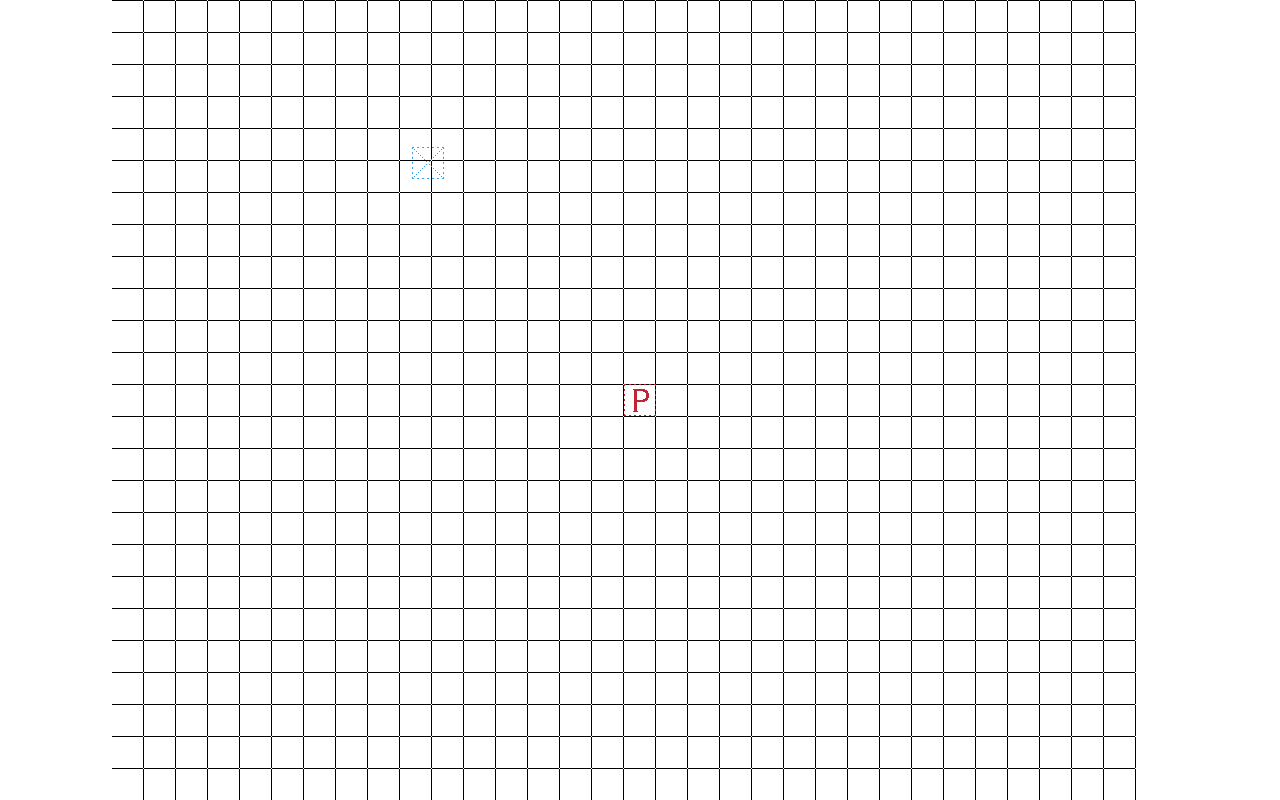
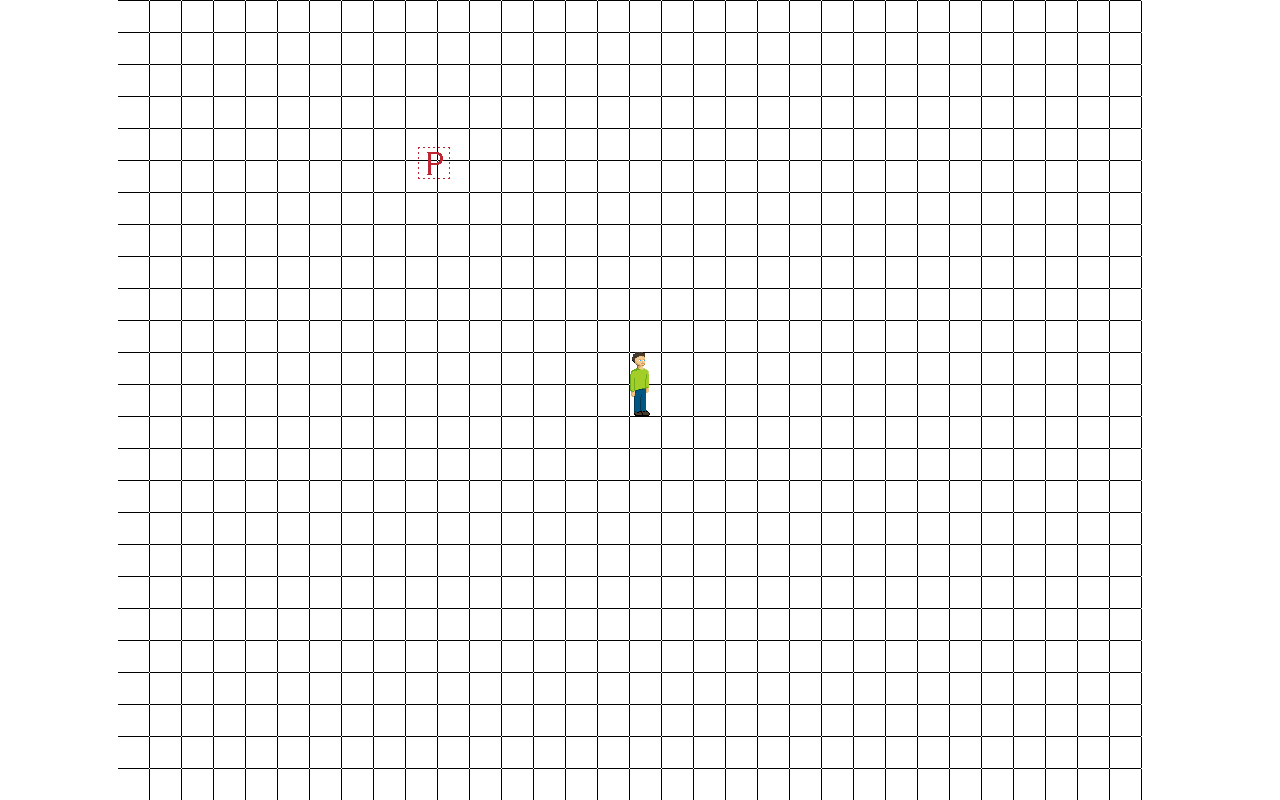
Before and after one commit to sethtoles/altar, a plain HTML site: page index.html in a window 1280 px wide. Drawn offline with Linux system fonts and the light colour scheme.

Commit message:
add mult-tile rendering

```diff
--- a/character.js
+++ b/character.js
@@ -1,26 +1,28 @@
 ((global) => {
     global.characterFactory = characterFactory;
 
-    function characterFactory(options) {
-        const gameObject = gameObjectFactory({
-            canCollide: true,
-        });
-
-        const character = {
-            // Base
-            ...gameObject,
-            // Property Defaults
+    const CHARACTER_DEFAULTS = {
         canMove: true,
         canTarget: true,
+        canCollide: true,
         baseSpeed: 1,
         sprintSpeed: 3,
         isSprinting: false,
+        tileSet: [
+            {
                 tile: TILES.character,
-            // Methods
+            },
+        ],
         getSpeed,
-            // Overrides
+    };
+
+    function characterFactory(options) {
+        const characterProps = {
+            ...CHARACTER_DEFAULTS,
             ...options,
         };
+
+        const character = gameObjectFactory(characterProps);
 
         if (character.canMove) {
             character.moveToward = moveToward;
--- a/eventHandlers.js
+++ b/eventHandlers.js
@@ -67,7 +67,11 @@ function addListeners() {
         player.addTarget({
             x: x - (player.width / 2),
             y: y - (player.height / 2),
-            tile: TILES.character,
+            tileSet: [
+                {
+                    tile: TILES.target,
+                },
+            ],
         });
     }
 }
--- a/gameObject.js
+++ b/gameObject.js
@@ -10,12 +10,15 @@
             canCollide: false,
             move,
             intersects,
-            render,
             ...options,
         };
 
         if (gameObject.canCollide) {
             gameObject.containers = [];
+        }
+
+        if (gameObject.tileSet) {
+            global.makeRenderable(gameObject);
         }
 
         return gameObject;
@@ -74,24 +77,4 @@
 
         return (verticalOverlap && horizontalOverlap);
     }
-
-    function render(camera) {
-        if (
-            !this.tile
-            || this.x > camera.x + camera.width
-            || this.y > camera.y + camera.height
-            || this.x + this.width < camera.x
-            || this.y + this.height < camera.y
-        ) {
-            return;
-        }
-
-        ctx.drawImage(
-            this.tile.image,
-            (Math.round(this.x) - camera.x) * camera.zoom,
-            (Math.round(this.y) - camera.y) * camera.zoom,
-            this.width * camera.zoom,
-            this.height * camera.zoom
-        );
-    }
 })(window);
--- a/index.html
+++ b/index.html
@@ -10,6 +10,7 @@
     <script type="text/javascript" src="./tiles.js"></script>
     <script type="text/javascript" src="./spacialHash.js"></script>
     <script type="text/javascript" src="./eventHandlers.js"></script>
+    <script type="text/javascript" src="./renderable.js"></script>
     <script type="text/javascript" src="./gameObject.js"></script>
     <script type="text/javascript" src="./targeting.js"></script>
     <script type="text/javascript" src="./map.js"></script>
@@ -65,7 +66,11 @@
                 x: 300,
                 y: 275,
                 // height: 2,
-                tile: TILES.character,
+                tileSet: [
+                    {
+                        tile: TILES.character,
+                    },
+                ],
                 canCollide: true,
             });
             colliders.addChild(testingObj);
@@ -105,7 +110,9 @@
                         object.processFrame();
                     }
 
-                    object.render(scene.camera);
+                    if (object.render) {
+                        object.render(scene.camera);
+                    }
                 });
             });
 
--- a/map.js
+++ b/map.js
@@ -7,7 +7,11 @@ function mapFactory(tileMap) {
             const { width, height } = tile;
 
             const tileObject = gameObjectFactory({
-                tile,
+                tileSet: [
+                    {
+                        tile,
+                    },
+                ],
                 x: columnIndex * width,
                 y: rowIndex * height,
             });
--- a/player.js
+++ b/player.js
@@ -1,23 +1,30 @@
 ((global) => {
     global.playerFactory = playerFactory;
 
+    const PLAYER_DEFAULTS = {
+        x: 512,
+        y: 512,
+        width: 20,
+        tileSet: [
+            {
+                tile: TILES.playerTop,
+                y: -32,
+            },
+            {
+                tile: TILES.playerBottom,
+            },
+        ],
+        processFrame,
+        checkForMovement,
+    };
+
     function playerFactory(options) {
-        const character = characterFactory();
-        const player = {
-            // Base
-            ...character,
-            // Property Defaults
-            x: 512,
-            y: 512,
-            tile: TILES.player,
-            // Methods
-            processFrame,
-            checkForMovement,
-            // Overrides
+        const playerProps = {
+            ...PLAYER_DEFAULTS,
             ...options,
-        }
+        };
 
-        return player;
+        return characterFactory(playerProps);
     }
 
     function processFrame() {
--- /dev/null
+++ b/renderable.js
@@ -0,0 +1,30 @@
+((global) => {
+    global.makeRenderable = makeRenderable;
+
+    function makeRenderable(gameObject) {
+        Object.assign(gameObject, {
+            render,
+        });
+    }
+
+    function render(camera) {
+        if (
+            this.x > camera.x + camera.width ||
+            this.y > camera.y + camera.height ||
+            this.x + this.width < camera.x ||
+            this.y + this.height < camera.y
+        ) {
+            return;
+        }
+
+        this.tileSet.forEach(({ tile, x, y }) => {
+            ctx.drawImage(
+                tile.image,
+                (Math.round(this.x + (x || 0)) - camera.x) * camera.zoom,
+                (Math.round(this.y + (y || 0)) - camera.y) * camera.zoom,
+                tile.width * camera.zoom,
+                tile.height * camera.zoom
+            );
+        });
+    }
+})(window);
--- a/tiles.js
+++ b/tiles.js
@@ -2,11 +2,19 @@ const TILES = {
     0: {
         src: './tiles/tile_0.png',
     },
-    character: {
+    target: {
         src: './tiles/tile_1.png',
     },
-    player: {
+    character: {
         src: './tiles/tile_2.png',
+    },
+    playerTop: {
+        src: './tiles/tile_3.png',
+        width: 20,
+    },
+    playerBottom: {
+        src: './tiles/tile_4.png',
+        width: 20,
     },
 };
 
```
Also changed, not shown: tiles/tile_3.png (added), tiles/tile_4.png (added), 1 other file. Lines whose indentation alone changed are shown as unchanged.
